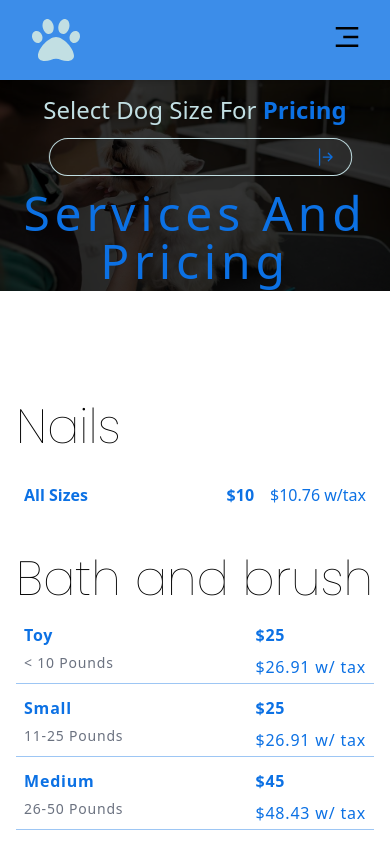
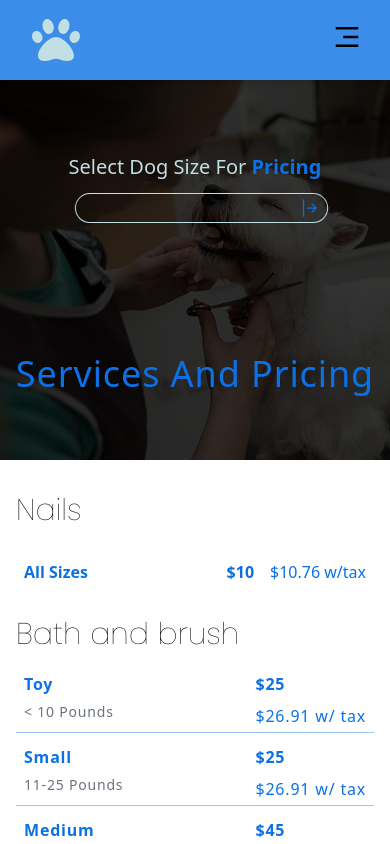
Before and after one commit to latz09/justpaws, a Next.js app: page /Just-Paws-Services in a window 390 px wide. Shown: the top 844 px of the page. Built offline with nearby package versions, Linux system fonts and the light colour scheme.

Commit message:
mobile friendly services and pricing page

```diff
--- a/components/layout/heros/ServiceHero.js
+++ b/components/layout/heros/ServiceHero.js
@@ -5,7 +5,7 @@ import { motion } from 'framer-motion';
 
 const ServiceHero = ({ setModalIsOpen }) => {
 	return (
-		<div className='relative w-full h-[25vh] lg:h-[45vh] '>
+		<div className='relative w-full h-[45vh] '>
 			<Image
 				src={dog}
 				alt=''
--- a/components/services/servicePage/LandingServiceHeader.js
+++ b/components/services/servicePage/LandingServiceHeader.js
@@ -1,6 +1,6 @@
 const LandingServiceHeader = () => {
 	return (
-		<div className=' text-2xl mt-2 mb-3'>
+		<div className=' text-xl md:text-2xl mt-2 mb-3'>
 			Select Dog Size For{' '}
 			<span className='font-bold text-primary'>Pricing</span>{' '}
 		</div>
--- a/components/services/servicePage/ServiceHeader.js
+++ b/components/services/servicePage/ServiceHeader.js
@@ -22,14 +22,14 @@ const ServiceHeader = ({ setModalIsOpen, modalIsOpen }) => {
 						animate={{ scale: 1.015 }}
 						transition={{ duration: 1, repeat: Infinity, repeatType: 'reverse' }}
 					>
-						<span className='px-4 py-2 text-primary  text-xl'>
+						<span className='px-2 py-1 md:px-4 md:py-2 text-primary  text-xl'>
 							<BsArrowBarRight />
 						</span>
 					</motion.div>
 				</div>
 			</div>
 			<div className='text-center  text-primary'>
-				<div className='text-5xl tracking-widest lg:text-7xl'>
+				<div className='text-4xl tracking-wide sm:text-5xl md:tracking-widest lg:text-7xl'>
 					Services And Pricing
 				</div>
 			</div>
--- a/pages/Just-Paws-Services.js
+++ b/pages/Just-Paws-Services.js
@@ -15,25 +15,30 @@ const JustPawsServices = () => {
 	return (
 		<div className=''>
 			<ServiceHero setModalIsOpen={setModalIsOpen} modalIsOpen={modalIsOpen} />
-			<div className='grid lg:grid-cols-3 max-w-7xl mx-auto my-12'>
-				<div className='lg:hidden py-8 px-4'>
-					<div className='text-5xl font-primary py-8'>Nails</div>
+			<div className='grid lg:grid-cols-3 max-w-7xl mx-auto  lg:my-12'>
+				<div className='lg:hidden pb-4  px-4 lg:py-8 lg:pb-0'>
+					<div className='text-3xl lg:text-5xl font-primary py-8'>Nails</div>
 					<Nails />
 				</div>
 
 				<div className='lg:col-span-2 p-4 grid gap-12'>
 					<div className='grid gap-4'>
-						<div className='text-5xl font-primary '> Bath and brush</div>
+						<div className='text-3xl lg:text-5xl font-primary '>
+							{' '}
+							Bath and brush
+						</div>
 						<PricingComponent data={pricingAndSizes} position={1} />
 					</div>
 					<div className='grid gap-4 mb-8'>
-						<span className='text-5xl font-primary'> Grooming</span>
+						<span className='text-3xl lg:text-5xl font-primary'> Grooming</span>
 						<PricingComponent data={pricingAndSizes} position={2} />
 					</div>
 				</div>
 				<div className='hidden lg:block lg:ml-20'>
 					<div className='h-1/3'>
-						<div className='text-5xl font-primary py-8 text-center'>Nails</div>
+						<div className='text-3xl lg:text-5xl font-primary py-8 text-center'>
+							Nails
+						</div>
 						<Nails />
 					</div>
 					<div className='hidden lg:grid gap-12  text-primary text-xl font-normal '>
```
